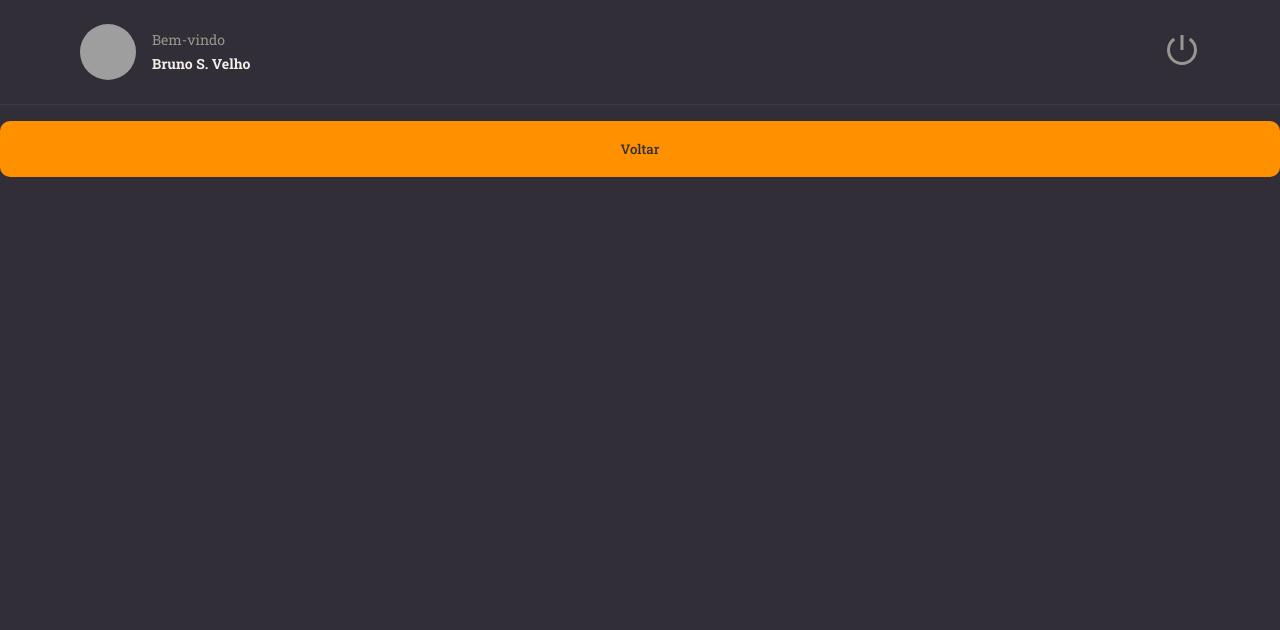
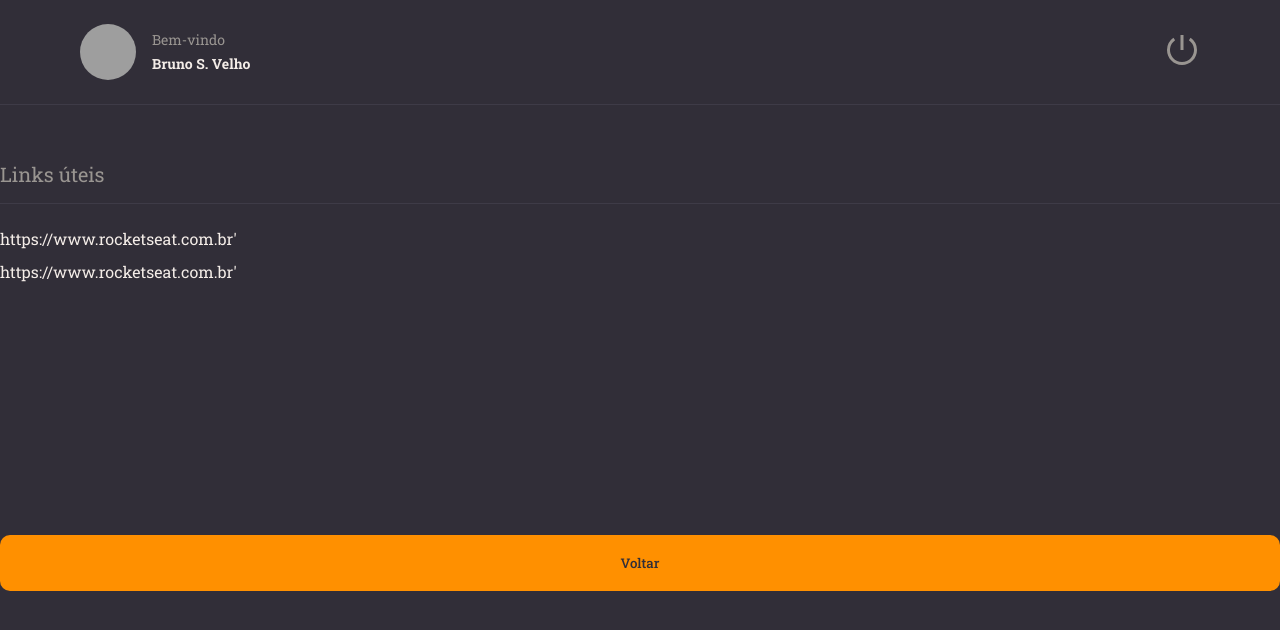
Before and after one commit to vbruno/RS-Explorer-N9-rocketnotes, a React (Vite) app: page / in a window 1280 px wide. Shown: the top 630 px of the page. Built offline with nearby package versions, Linux system fonts and the light colour scheme; grey boxes are pictures that could not be loaded.

Commit message:
Aula: Children

```diff
--- /dev/null
+++ b/src/components/Section/index.jsx
@@ -0,0 +1,17 @@
+import PropTypes from 'prop-types'
+
+import { Container } from './style'
+
+export function Section({ title, children }) {
+  return (
+    <Container>
+      <h2>{title}</h2>
+      {children}
+    </Container>
+  )
+}
+
+Section.propTypes = {
+  title: PropTypes.string.isRequired,
+  children: PropTypes.node.isRequired
+}
--- /dev/null
+++ b/src/components/Section/style.js
@@ -0,0 +1,16 @@
+import styled from "styled-components";
+
+export const Container = styled.section`
+  margin: 56px 0 28px;
+
+  > h2 {
+    border-bottom: 1px solid ${({ theme }) => theme.COLORS.BACKGROUND_700};
+
+    padding-bottom: 16px;
+    margin-bottom: 24px;
+
+    color: ${({ theme }) => theme.COLORS.GRAY_100};
+    font-size: 20px;
+    font-weight: 400;
+  }
+`
--- a/src/pages/Details.jsx
+++ b/src/pages/Details.jsx
@@ -1,7 +1,8 @@
 import { Header } from '../components/Header'
 import { Button } from '../components/Button'
+import { Section } from '../components/Section'
 
-import { Container } from './styles'
+import { Container, Links } from './styles'
 
 
 
@@ -9,6 +10,19 @@
   return (
     <Container>
       <Header />
+
+      <Section title={'Links úteis'}>
+        <Links>
+          <li>
+            <a href="#">https://www.rocketseat.com.br'</a>
+          </li>
+          <li>
+            <a href="#">https://www.rocketseat.com.br'</a>
+          </li>
+
+        </Links>
+      </Section>
+
       <Button title={'Voltar'} />
     </Container>
   )
--- a/src/pages/styles.js
+++ b/src/pages/styles.js
@@ -10,3 +10,14 @@
     "header"
     "content";
 `
+export const Links = styled.ul`
+  list-style: none;
+
+  > li {
+    margin-top: 12px;
+
+    a {
+      color: ${({ theme }) => theme.COLORS.WHITE};
+    }
+  }
+`
```
